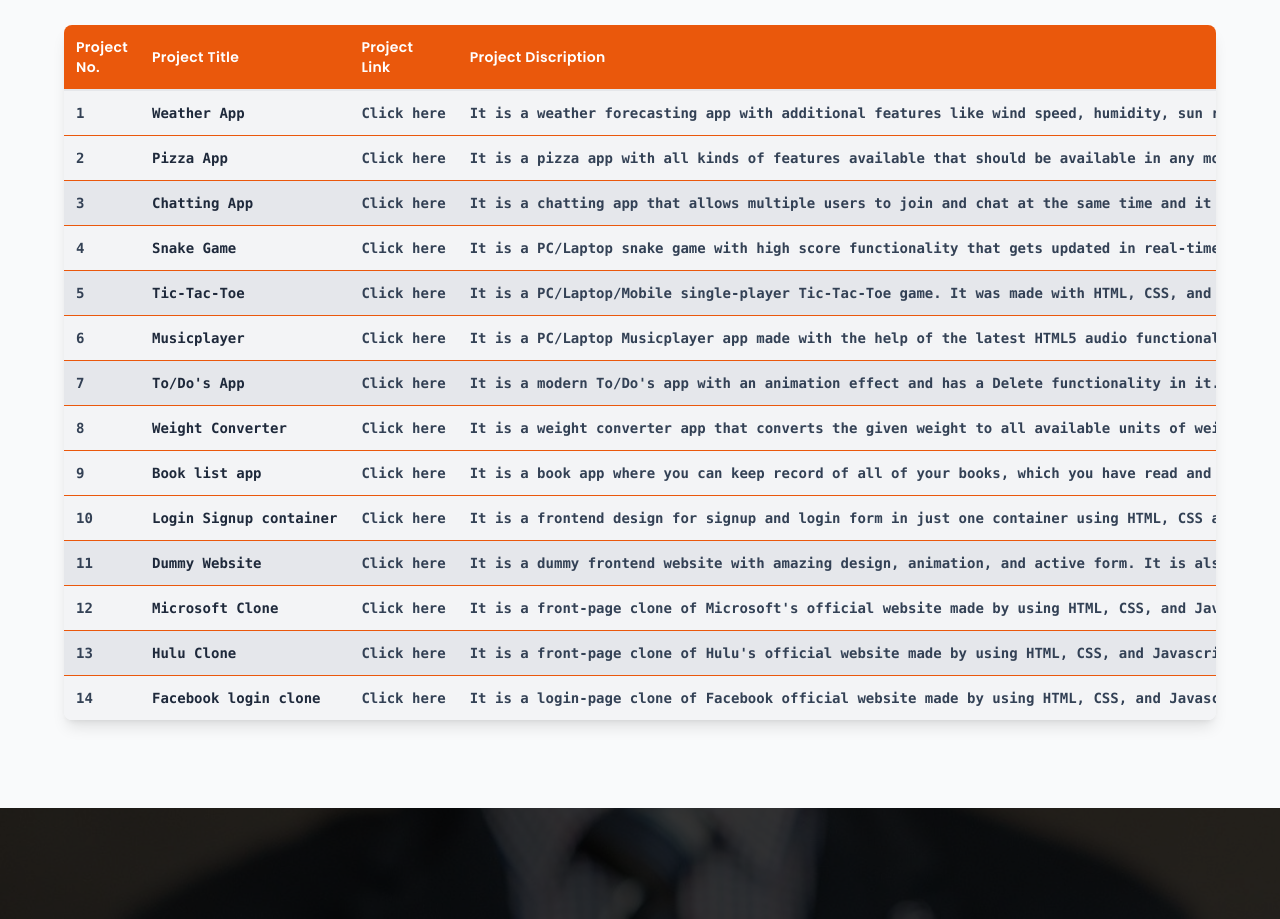
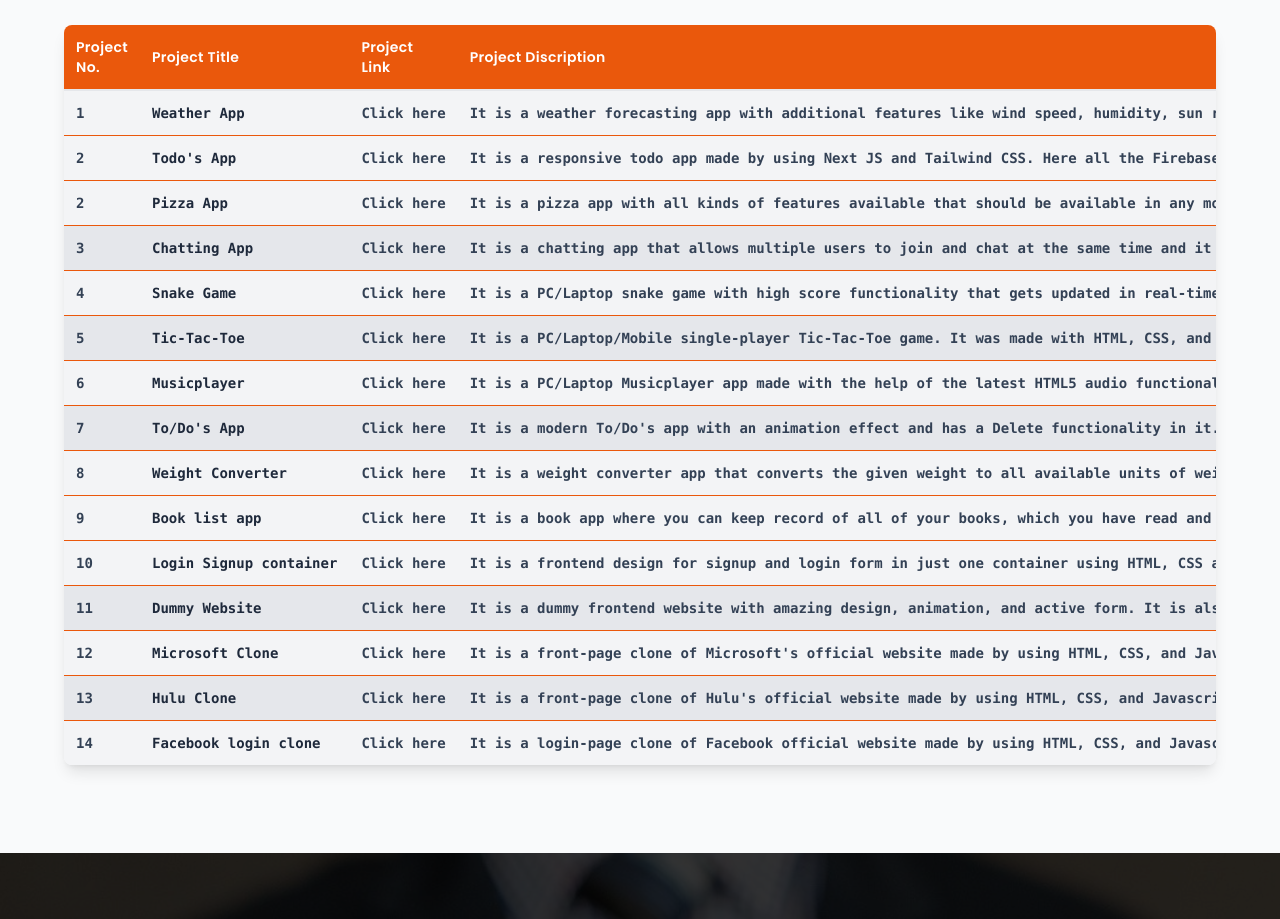
Before and after one commit to keshavkumar14092001/next-js-portfolio, a Next.js app: page / in a window 1280 px wide. Shown: the part 4920-5839 px from the top of the page. Built offline with nearby package versions, Linux system fonts and the light colour scheme.

Commit message:
Adding Project

```diff
--- a/components/Projects.jsx
+++ b/components/Projects.jsx
@@ -40,6 +40,25 @@ const Projects = () => {
                             </td>
                             <td className="p-3 text-sm text-slate-700 font-bold font-mono whitespace-nowrap">
                                 It is a weather forecasting app with additional features like wind speed, humidity, sun rise and set time and more. It is built using Tailwind CSS and Next JS.
+                            </td>
+                        </tr>
+                        <tr className="bg-gray-100">
+                            <td className="p-3 text-sm text-slate-700 font-mono font-bold whitespace-nowrap">2</td>
+                            <td className="p-3 text-sm text-slate-800 font-mono font-bold whitespace-nowrap">
+                                Todo&#39;s App
+                            </td>
+                            <td className="p-3 text-sm text-slate-700 font-mono font-bold whitespace-nowrap">
+                                <a
+                                    href="https://nextjs-todo-app-eight.vercel.app/"
+                                    target={"_blank"}
+                                    className="hover:text-orange-600"
+                                    rel="noreferrer"
+                                >
+                                    Click here
+                                </a>
+                            </td>
+                            <td className="p-3 text-sm text-slate-700 font-bold font-mono whitespace-nowrap">
+                                It is a responsive todo app made by using Next JS and Tailwind CSS. Here all the Firebase has been used for the cloud storage.
                             </td>
                         </tr>
                         <tr className="bg-gray-100">
```
